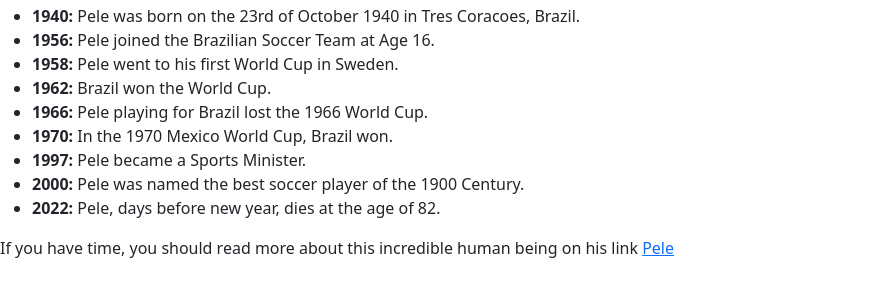
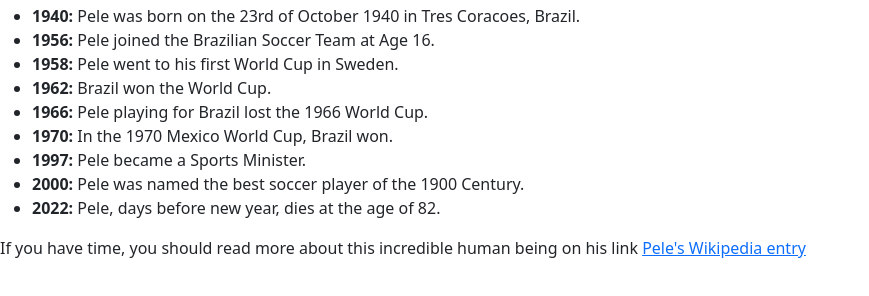
Before and after one commit to okarao/MIcroverse, a plain HTML site: page index.html in a window 1280 px wide. Shown: the part 462-758 px from the top of the page, without its empty margins (0-869 px from the left). Drawn offline with nearby package versions, Linux system fonts and the light colour scheme.

Commit message:
last change to index.html

```diff
--- a/index.html
+++ b/index.html
@@ -31,7 +31,7 @@
                 <li><strong>2022:</strong> Pele, days before new year, dies at the age of 82.</li>
             </ul>
         </section>
-    <p>If you have time, you should read more about this incredible human being on his link <a href="https://en.wikipedia.org/wiki/Pel%C3%A9">Pele</a></p>
+    <p>If you have time, you should read more about this incredible human being on his link <a id="tribute-link" href="https://en.wikipedia.org/wiki/Pel%C3%A9">Pele's Wikipedia entry</a></p>
     </main>
 </body>
 </html>
```
